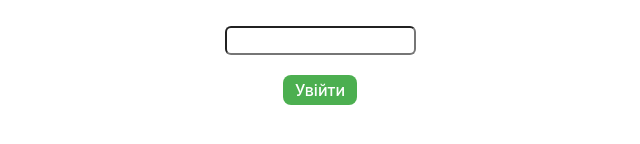
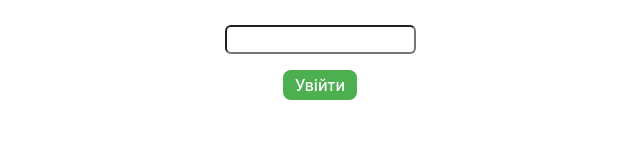
Before and after one commit to Serhii-Ivanchenko/prompt-editor, a React (Vite) app: page / in a window 1280 px wide. Shown: the part 378-522 px from the top of the page, without its empty margins (320-960 px from the left). Built offline with nearby package versions, Linux system fonts and the light colour scheme.

Commit message:
Update App.module.css

```diff
--- a/src/components/App/App.module.css
+++ b/src/components/App/App.module.css
@@ -56,7 +56,7 @@
   text-decoration: none;
   display: inline-block;
   font-size: 16px;
-  margin: 4px 2px;
+  margin-bottom: 10px;
   cursor: pointer;
 }
 
```
